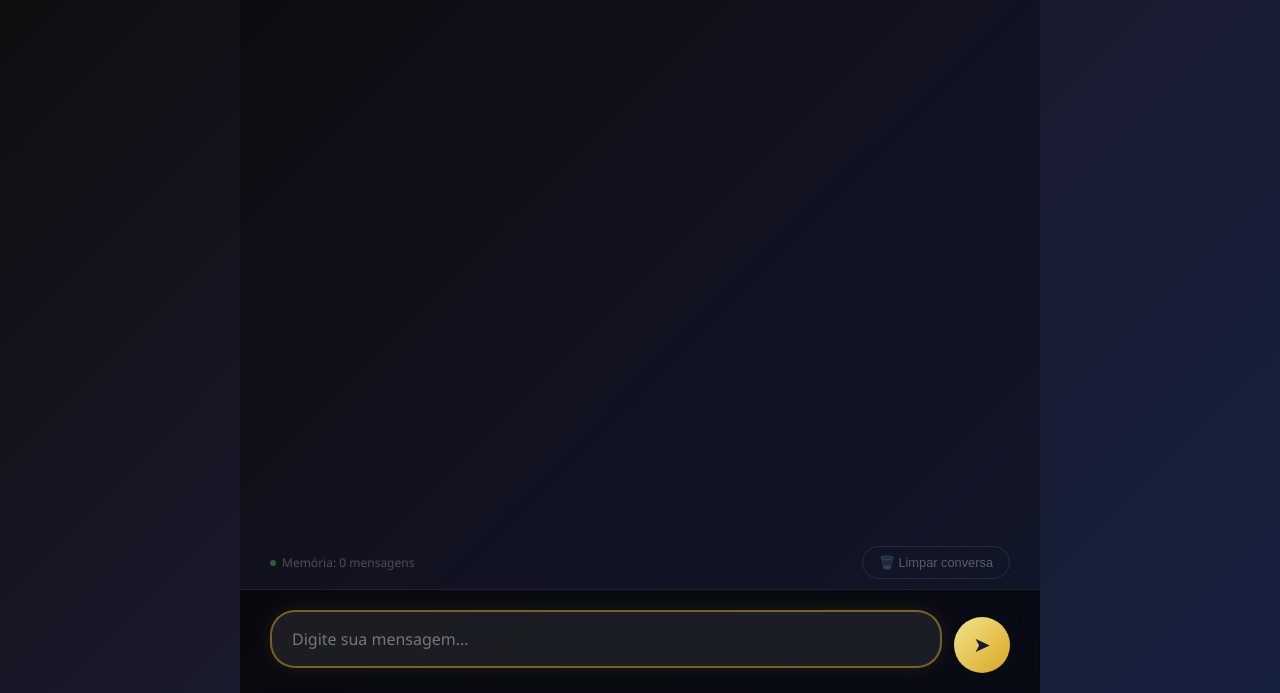
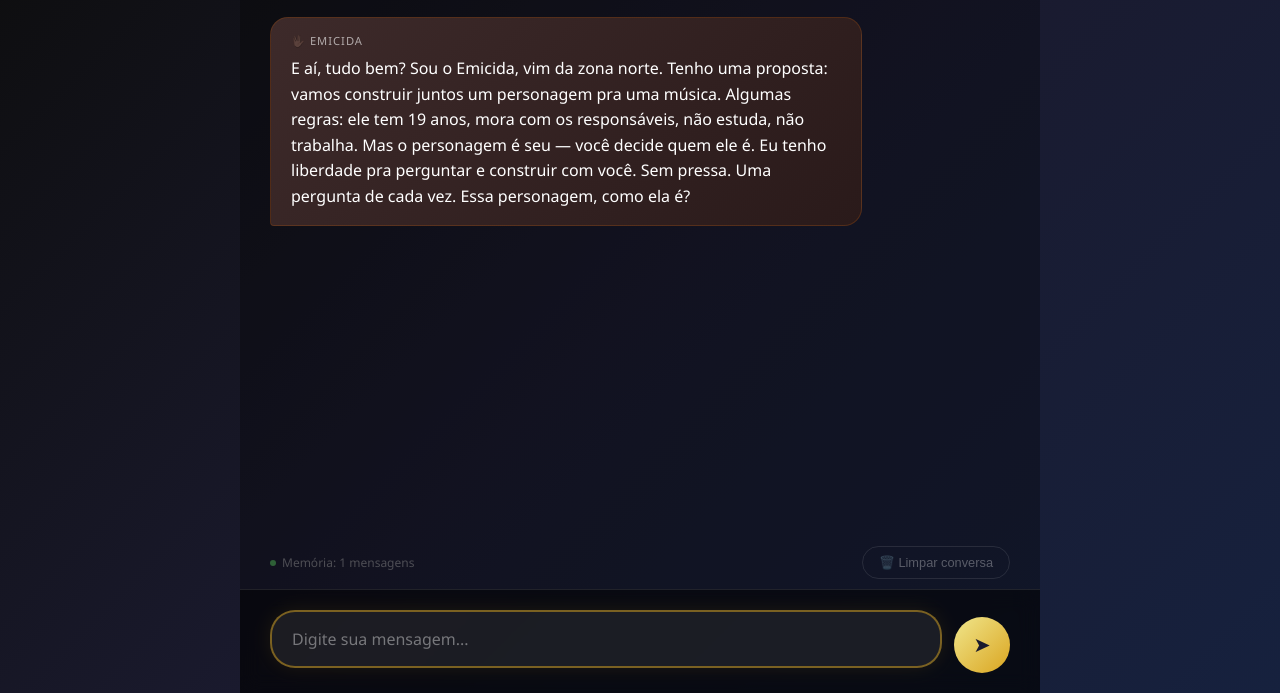
Before and after one commit to enheduannamhx/letramento-website, a plain HTML site: page projeto/teste.html in a window 1280 px wide. Shown: the part 107-800 px from the top of the page. Drawn offline with Linux system fonts and the light colour scheme.

Commit message:
Corrige duplicidade: msg inicial no HTML, não na API

```diff
--- a/projeto/teste.html
+++ b/projeto/teste.html
@@ -354,9 +354,19 @@
         const memoryIndicatorEl = document.getElementById('memoryIndicator');
 
         // ==================== INICIALIZAÇÃO ====================
+        const MENSAGEM_INICIAL = "E aí, tudo bem? Sou o Emicida, vim da zona norte. Tenho uma proposta: vamos construir juntos um personagem pra uma música. Algumas regras: ele tem 19 anos, mora com os responsáveis, não estuda, não trabalha. Mas o personagem é seu — você decide quem ele é. Eu tenho liberdade pra perguntar e construir com você. Sem pressa. Uma pergunta de cada vez. Essa personagem, como ela é?";
+
         function init() {
             loadMemory();
             updateMemoryIndicator();
+
+            // Se não tem memória, mostra mensagem inicial uma única vez
+            if (chatHistory.length === 0) {
+                addMessageToUI('emicida', MENSAGEM_INICIAL);
+                chatHistory.push({ role: 'emicida', content: MENSAGEM_INICIAL });
+                saveMemory();
+            }
+
             userInputEl.focus();
         }
 
```
